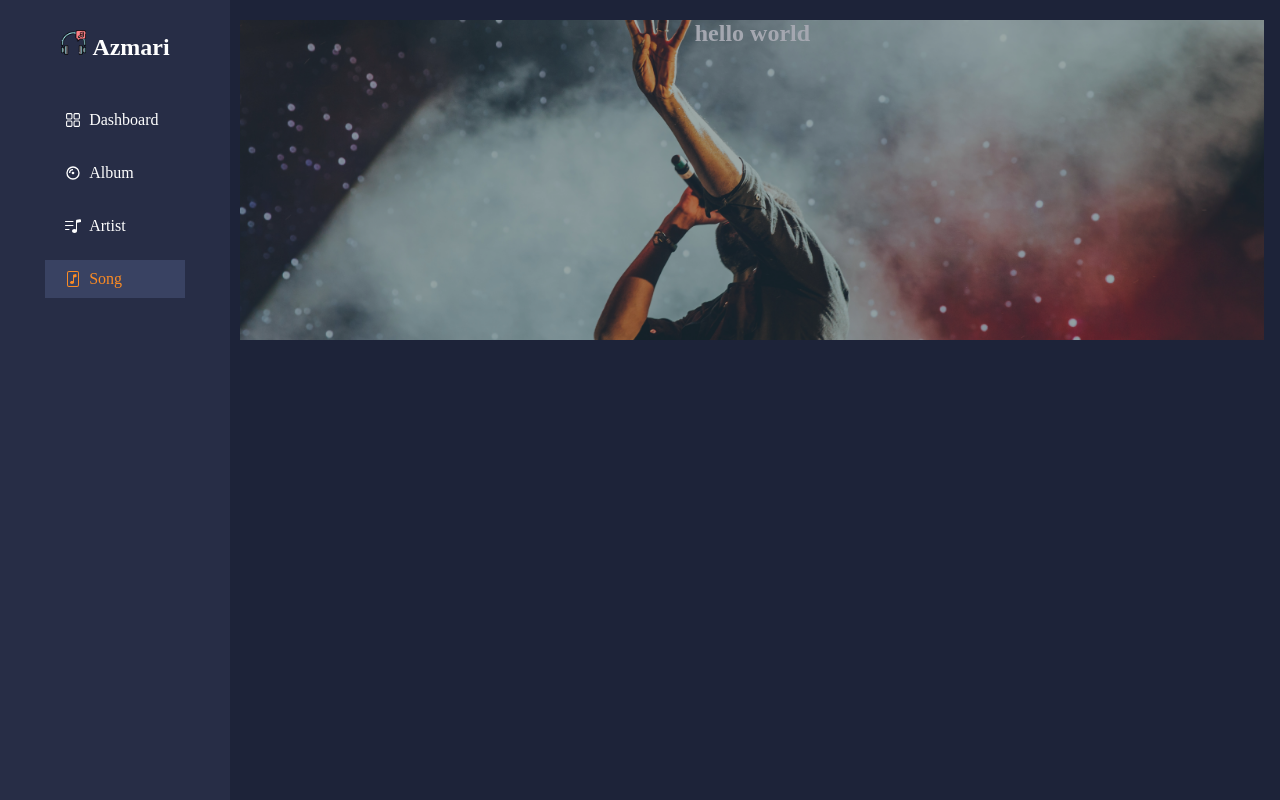
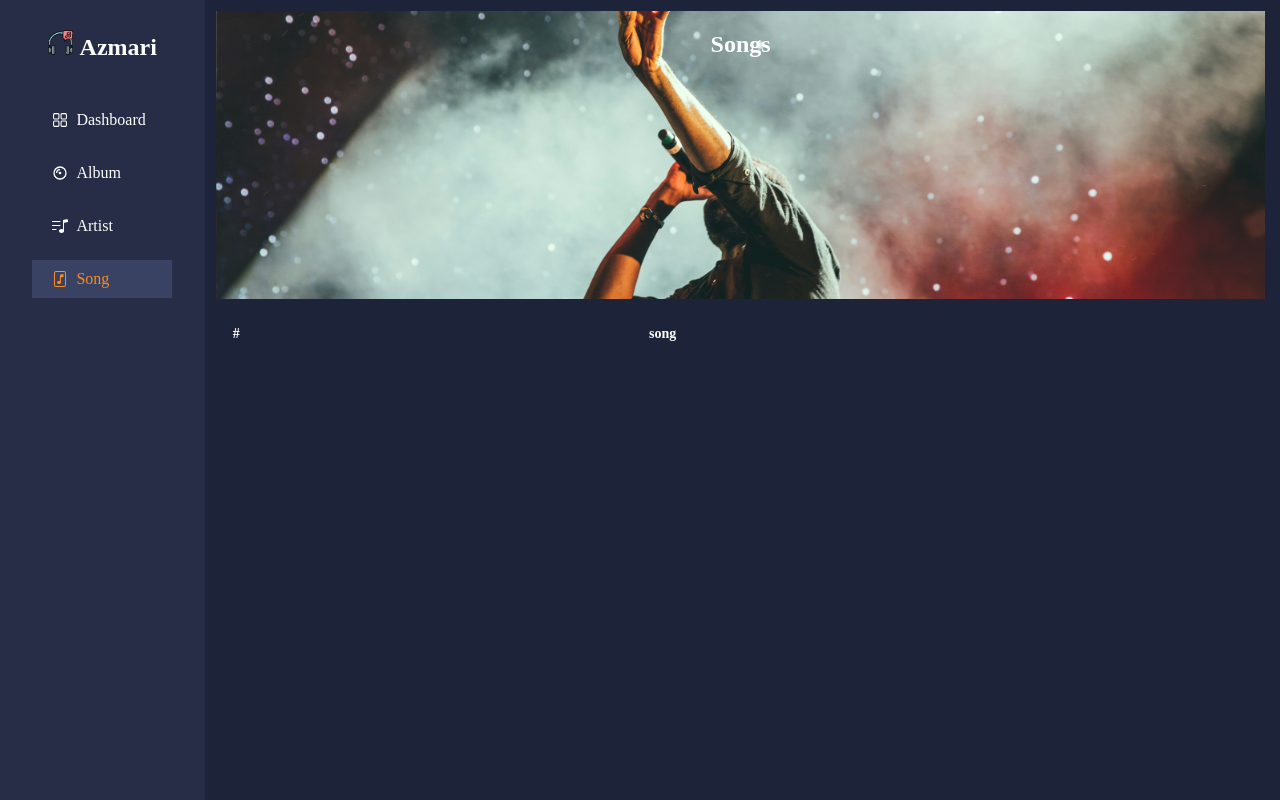
Before and after one commit to b1621/azmari-musicapp, a React (Vite) app in the folder client/: page /song in a window 1280 px wide. Built offline with nearby package versions, Linux system fonts and the light colour scheme.

Commit message:
setting up table layout

```diff
--- a/client/src/components/Layout.tsx
+++ b/client/src/components/Layout.tsx
@@ -17,7 +17,7 @@ const Box = styled.div`
   display: flex;
 `;
 const SidebarBox = styled.div<SidebarProps>`
-  width: ${({ isOpen }) => (isOpen ? "18vw" : "0px")};
+  width: ${({ isOpen }) => (isOpen ? "16vw" : "0px")};
   height: 100vh;
   background-color: #272d46;
 `;
@@ -37,7 +37,7 @@ const Div2 = styled.div`
   padding: 10px 0;
 `;
 const Content = styled.div`
-  width: 80vw;
+  width: 82vw;
 `;
 
 const SidebarLink = styled(Link)<SidebarLinkProps>`
--- /dev/null
+++ b/client/src/components/TableLayout.tsx
@@ -0,0 +1,70 @@
+import React, { ReactNode } from "react";
+import { IoIosArrowRoundDown } from "react-icons/io";
+import styled from "@emotion/styled";
+
+interface TableLayoutProps {
+  children: ReactNode;
+  headerList: string[];
+}
+
+const OverflowHiddenDiv = styled.div`
+  overflow: hidden;
+`;
+
+// background-color: white;
+const Table = styled.table`
+  width: 100%;
+  text-align: left;
+  font-size: 0.875rem; /* equivalent to text-sm */
+  font-weight: 300; /* equivalent to font-light */
+`;
+
+const TableHead = styled.thead`
+  border-bottom: 1px solid slategray; /* equivalent to border-b border-slate-300 */
+`;
+
+// const TableRow = styled.tr`
+//  &:hover {
+//     background-color: #f7fafc; /* equivalent to hover:bg-slate-100 */
+//   }
+// `;
+
+const TableHeader = styled.th`
+  padding: 1.5rem 1rem; /* equivalent to px-6 py-4 */
+`;
+
+// const TableData = styled.td`
+//   padding: 1.5rem 1rem; /* equivalent to px-6 py-4 */
+// `;
+
+const TableSpan = styled.span`
+display: "flex",
+alignItems: "center",
+gap: "0.25rem",
+fontWeight: "600", // equivalent to font-semibold
+color: "slategray", // equivalent to text-slate-700
+`;
+
+const TableLayout: React.FC<TableLayoutProps> = ({ children, headerList }) => {
+  return (
+    <OverflowHiddenDiv>
+      <Table>
+        <TableHead>
+          {/* <TableRow> */}
+          {headerList.map((element, index) => (
+            <TableHeader key={index}>
+              <TableSpan>
+                {element}
+                {/* <IoIosArrowRoundDown size={20} /> */}
+              </TableSpan>
+            </TableHeader>
+          ))}
+          {/* </TableRow> */}
+        </TableHead>
+        <tbody>{children}</tbody>
+      </Table>
+    </OverflowHiddenDiv>
+  );
+};
+
+export default TableLayout;
--- a/client/src/pages/Songs.tsx
+++ b/client/src/pages/Songs.tsx
@@ -1,14 +1,17 @@
 import styled from "@emotion/styled";
+import TableLayout from "../components/TableLayout";
 
 const ImageElement = styled.img`
   width: 85vw;
   height: 40vh;
 `;
 // width: 85vw;
+// opacity: 0.6;
 const HeaderBox = styled.div`
-  height: 40vh;
+  height: 36vh;
+  border: 1px solid #1d2339;
   width: 100%;
-  opacity: 0.6;
+  background-color: rgba(0, 0, 0, 0.3);
   background-image: url(${"austin-neill-hgO1wFPXl3I-unsplash.jpg"});
   background-size: cover; /* Adjusts the size of the background image to cover the entire div */
   background-position: center; /* Centers the background image within the div */
@@ -19,14 +22,25 @@ const Box = styled.div`
 `;
 const Header = styled.h2`
   text-align: center;
+  display: relative;
 `;
-
+// const BackOpacity = styled.div`
+//   display: absolute;
+//   border: 1px solid green;
+//   height: 100%;
+// `;
 const Songs = () => {
   return (
     <Box>
       <HeaderBox>
-        <Header> hello world</Header>
+        <Header>
+          {/* <BackOpacity>0</BackOpacity> */}
+          Songs
+        </Header>
       </HeaderBox>
+      <TableLayout headerList={["#", "song"]}>
+        <div></div>
+      </TableLayout>
     </Box>
   );
 };
```
